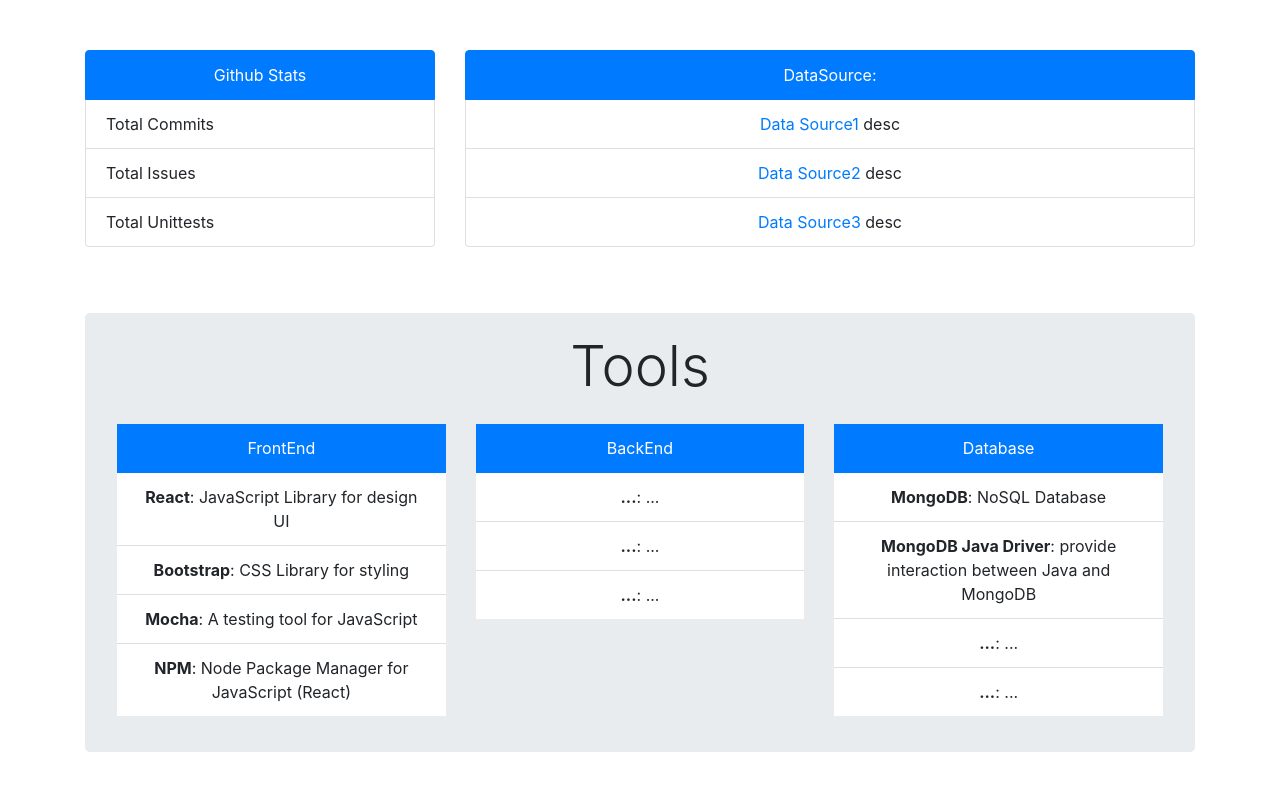
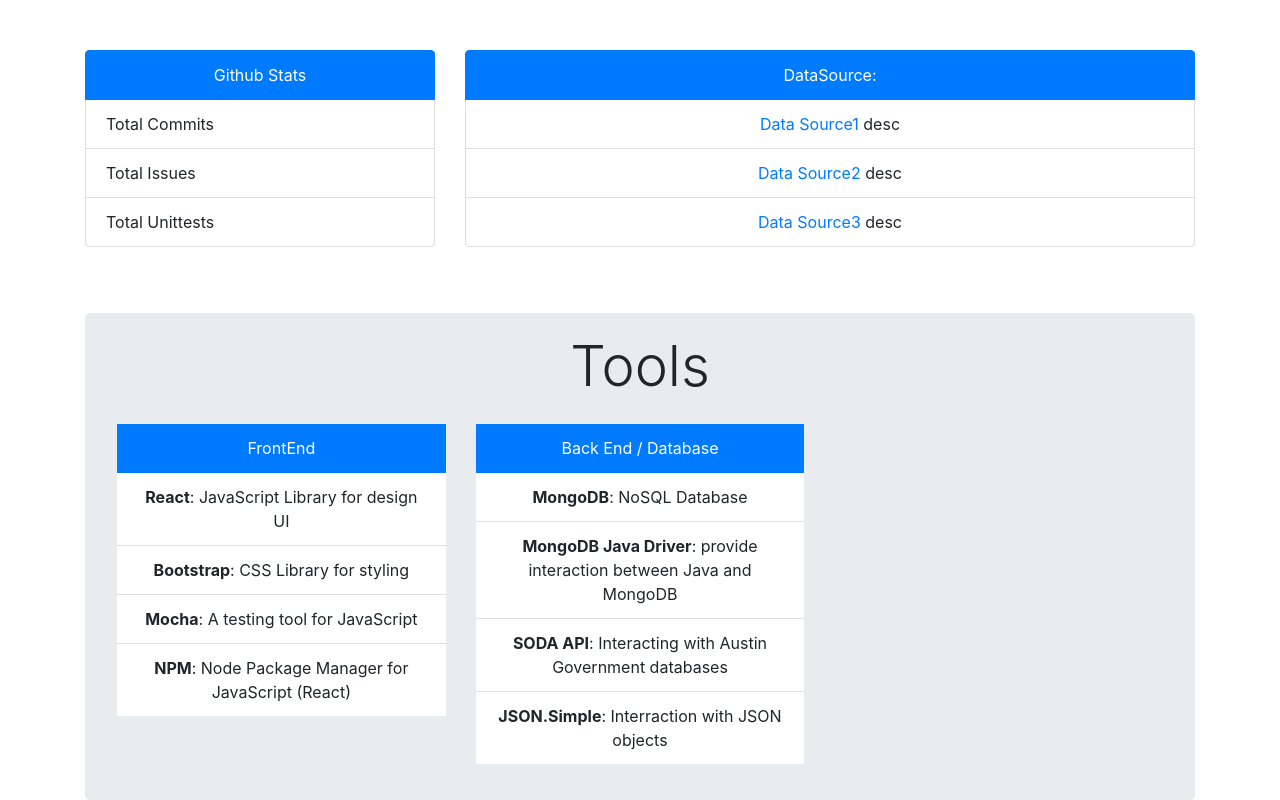
Before and after one commit to Jing-Yu33/AllAboutAustin, a React (Create React App) app in the folder Frontend/: page /about in a window 1280 px wide. Shown: the part 1722-2522 px from the top of the page. Before the commit the page ends 2474 px from the top, so only its background shows below. Built offline with nearby package versions, Linux system fonts and the light colour scheme; no server answers.

Commit message:
Fix Stack entries and combine Backend / Databse tables

```diff
--- a/Frontend/src/components/about/Stack.js
+++ b/Frontend/src/components/about/Stack.js
@@ -16,6 +16,7 @@
                             <li class="list-group-item"><b>NPM</b>: Node Package Manager for JavaScript (React)</li>
                         </ul>
                     </div>
+{/*
                     <div class="col-lg-4 my-sm-3">
                         <ul class="list-group list-group-flush">
                             <li class="list-group-item active">BackEnd</li>
@@ -24,13 +25,14 @@
                             <li class="list-group-item"><b>...</b>: ...</li>
                         </ul>
                     </div>
+*/}
                     <div class="col-lg-4 my-sm-3">
                         <ul class="list-group list-group-flush">
-                            <li class="list-group-item active">Database</li>
+                            <li class="list-group-item active">Back End / Database</li>
                             <li class="list-group-item"><b>MongoDB</b>: NoSQL Database</li>
                             <li class="list-group-item"><b>MongoDB Java Driver</b>: provide interaction between Java and MongoDB</li>
-                            <li class="list-group-item"><b>...</b>: ...</li>
-                            <li class="list-group-item"><b>...</b>: ...</li>
+                            <li class="list-group-item"><b>SODA API</b>: Interacting with Austin Government databases</li>
+                            <li class="list-group-item"><b>JSON.Simple</b>: Interraction with JSON objects</li>
                         </ul>
                     </div>
                 </div>
```
